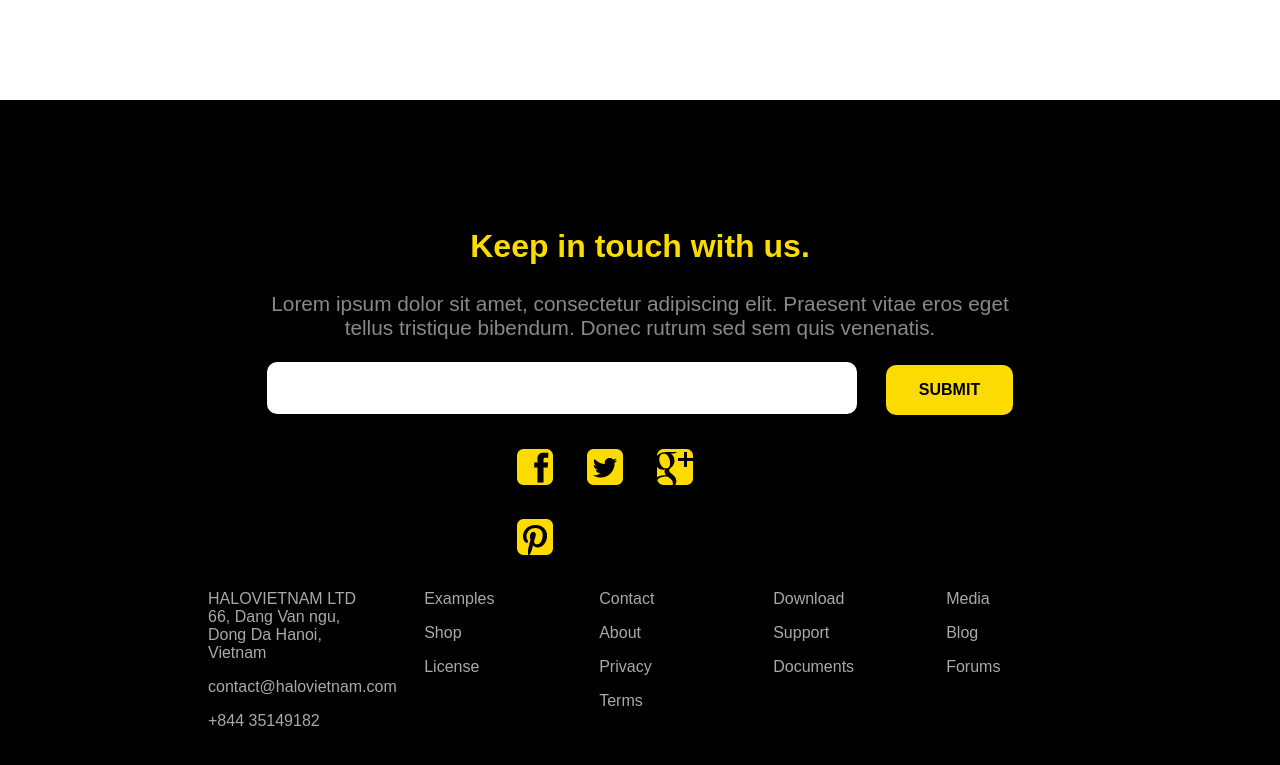
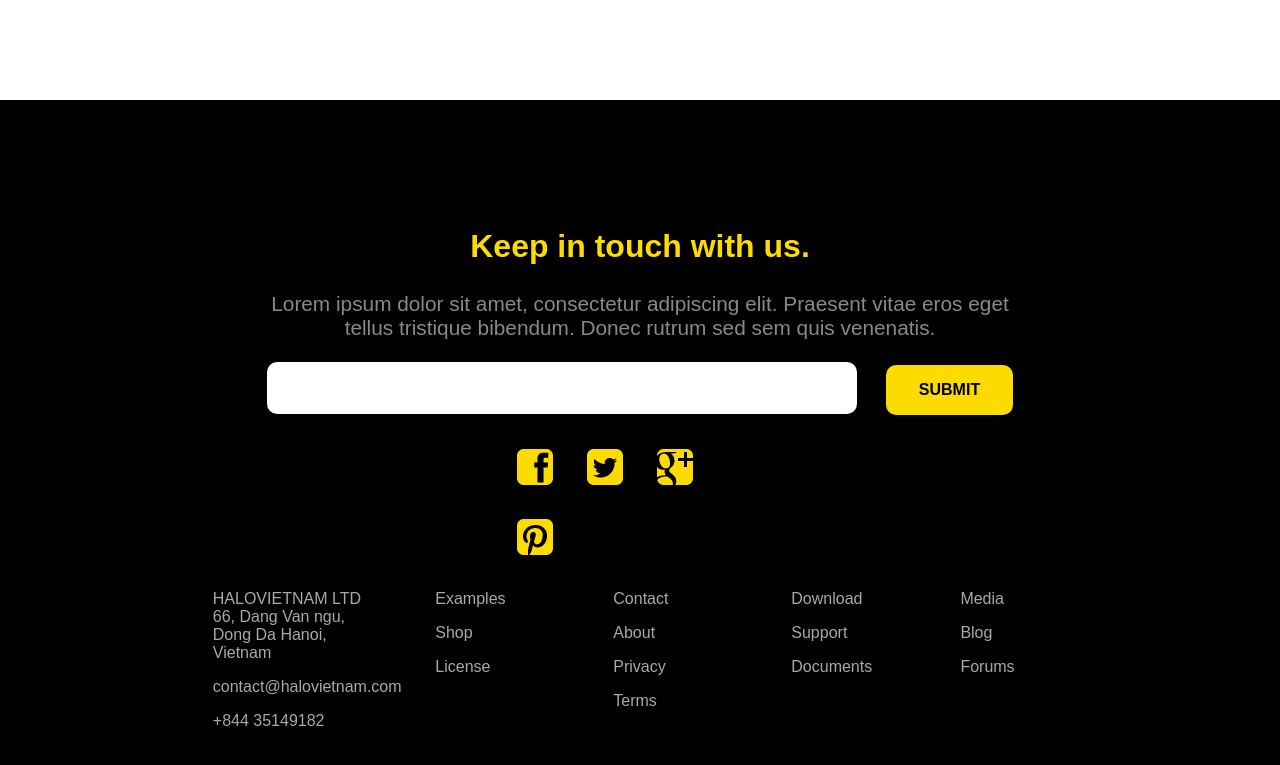
Before and after one commit to cristianfelipe94/TinyOneWebSite, a website: page src/index.html in a window 1280 px wide. Shown: the part 1577-2342 px from the top of the page. Drawn offline with Linux system fonts and the light colour scheme.

Commit message:
Have organized the Code for the Footer Block.

```diff
--- a/src/sass/FooterBlock/footerBlock.scss
+++ b/src/sass/FooterBlock/footerBlock.scss
@@ -15,7 +15,7 @@
 
 .addressBlock {
   width: 18%;
-  padding: 0 13px;
+  padding: 0 2%;
   float: left;
   p {
     cursor: pointer;
@@ -27,7 +27,7 @@
 
 .firstInfoFooterBlock {
   width: 10%;
-  margin: 0 43px;
+  margin: 0 5%;
   float: left;
   p {
     cursor: pointer;
@@ -39,7 +39,7 @@
 
 .secondInfoFooterBlock {
   width: 10%;
-  margin: 0 43px;
+  margin: 0 5%;
   float: left;
   p {
     cursor: pointer;
@@ -51,7 +51,7 @@
 
 .thirdInfoFooterBlock {
   width: 10%;
-  margin: 0 42px;
+  margin: 0 5%;
   float: left;
   p {
     cursor: pointer;
@@ -63,7 +63,7 @@
 
 .fourthInfoFooterBlock {
   width: 10%;
-  margin: 0 42px;
+  margin: 0 4%;
   float: left;
   p {
     cursor: pointer;
```
Also changed, not shown: src/css/FooterBlock/footerBlock.css, src/css/style.css, 2 other files.
